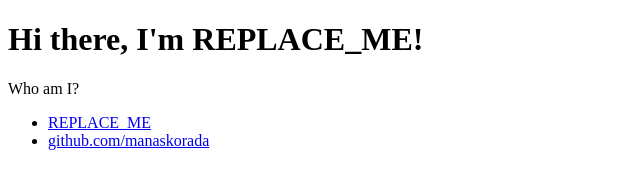
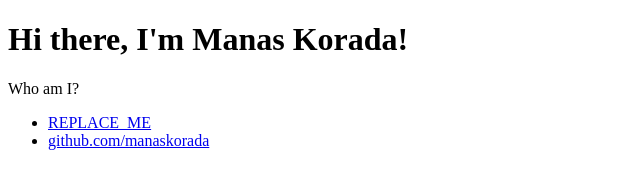
Before and after one commit to manaskorada/manaskorada.github.io, a plain HTML site: page index.html in a window 1280 px wide. Shown: the whole page, without its empty margins (0-640 px from the left). Drawn offline with Linux system fonts and the light colour scheme.

Commit message:
Update index.html

```diff
--- a/index.html
+++ b/index.html
@@ -1,12 +1,12 @@
 <!DOCTYPE html>
 <html>
   <head>
-    <title>REPLACE_ME</title>
+    <title>Manas Korada</title>
   </head>
   <body>
     <div class="container">
       <div class="blurb">
-        <h1>Hi there, I'm REPLACE_ME!</h1>
+        <h1>Hi there, I'm Manas Korada!</h1>
         <p>Who am I?</p>
       </div>
     </div>
```
